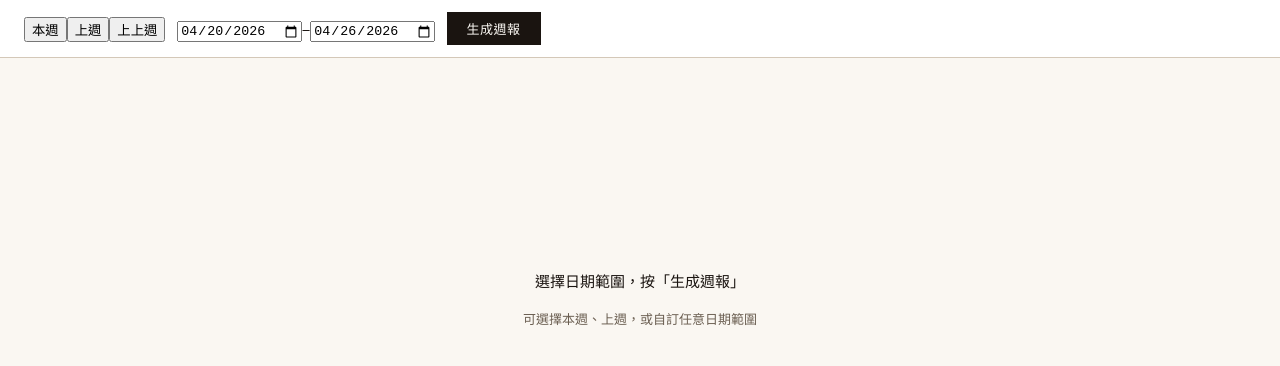
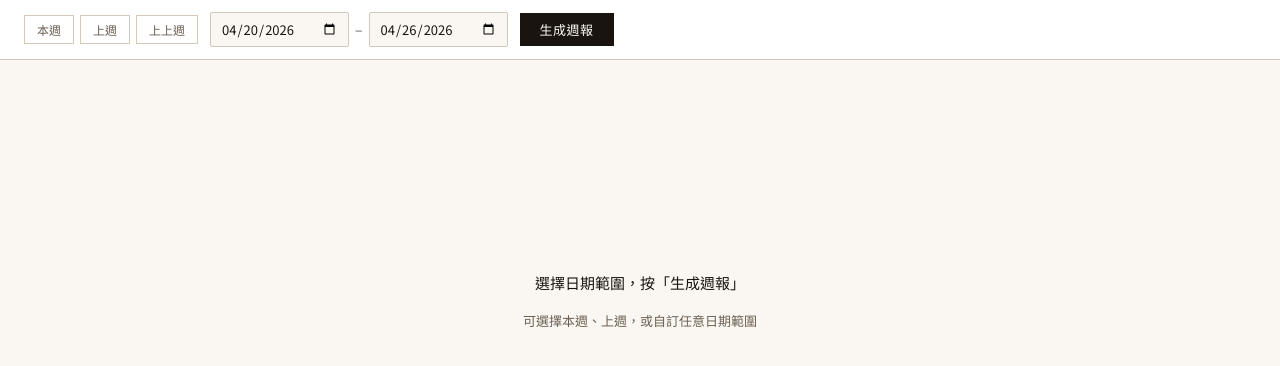
Before and after one commit to ga02chu/line-weekly, a Next.js app: page / in a window 1280 px wide. Shown: the top 366 px of the page. Built offline with nearby package versions, Linux system fonts and the light colour scheme.

Commit message:
Update page.module.css

```diff
--- a/app/page.module.css
+++ b/app/page.module.css
@@ -431,3 +431,47 @@
   .cardGrid { grid-template-columns: 1fr; }
   .todoColumns { gap: 16px; }
 }
+
+/* Date picker */
+.presets {
+  display: flex;
+  gap: 6px;
+}
+
+.presets button {
+  background: transparent;
+  border: 1px solid #d4c8b8;
+  padding: 5px 12px;
+  font-size: 12px;
+  cursor: pointer;
+  color: #6b5f52;
+  font-family: inherit;
+  font-weight: 500;
+  white-space: nowrap;
+}
+
+.presets button:hover { background: #f5f0e8; border-color: #1a1410; color: #1a1410; }
+
+.dateRange {
+  display: flex;
+  align-items: center;
+  gap: 6px;
+}
+
+.dateInput {
+  padding: 6px 10px;
+  border: 1px solid #d4c8b8;
+  font-size: 13px;
+  font-family: inherit;
+  background: #faf7f2;
+  color: #1a1410;
+  outline: none;
+  border-radius: 2px;
+}
+
+.dateInput:focus { border-color: #1a1410; }
+
+.dateSep {
+  color: #6b5f52;
+  font-size: 14px;
+}
```
